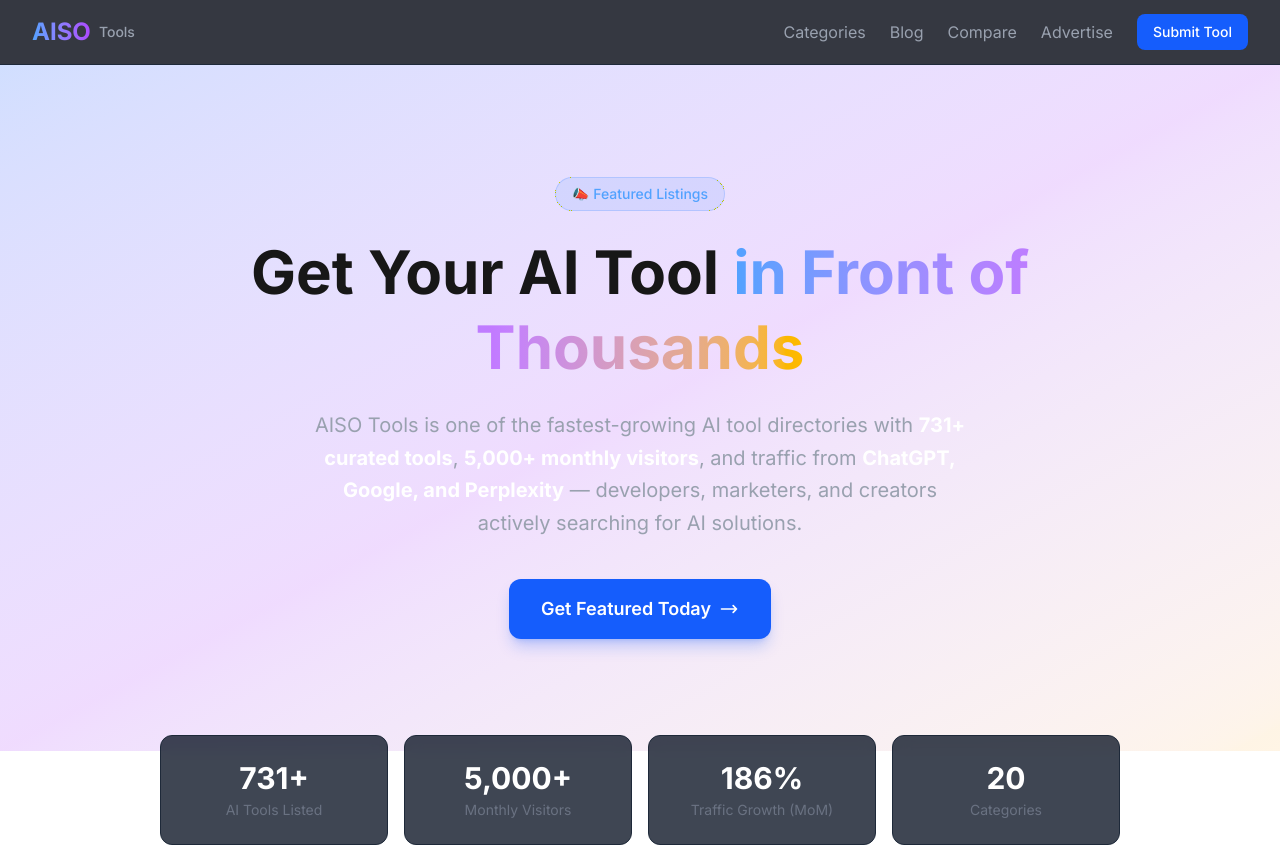
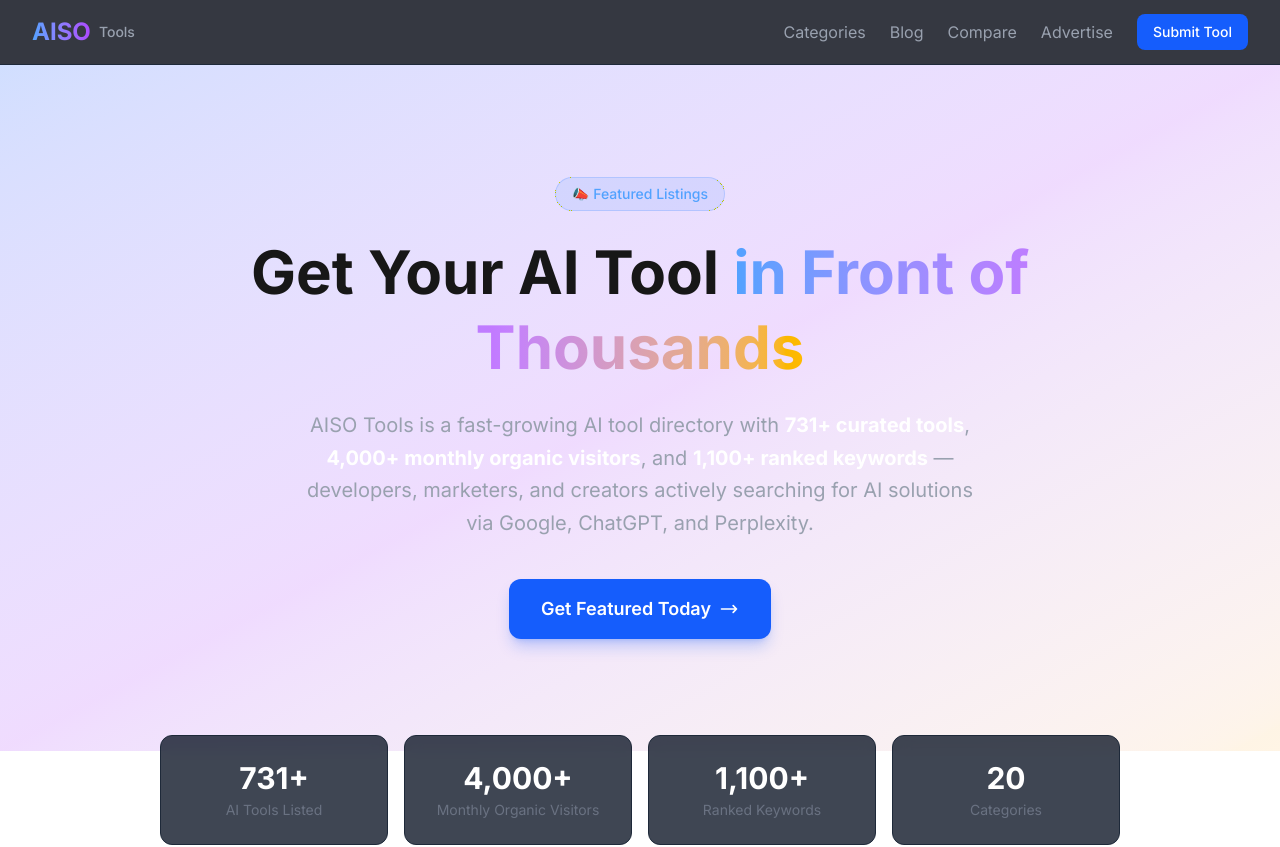
Before and after one commit to shibley/aisotools, a Next.js app: page /advertise in a window 1280 px wide. Shown: the top 847 px of the page. Built offline with nearby package versions, Linux system fonts and the light colour scheme.

Commit message:
chore: update advertise page stats with real DataForSEO traffic data
Replace stale 5K visitors / 186% MoM growth with actual figures:
- 4,000+ monthly organic visitors (DataForSEO ETV)
- 1,100+ ranked keywords (from DataForSEO, 1,106 newly ranked)

```diff
--- a/src/app/advertise/page.tsx
+++ b/src/app/advertise/page.tsx
@@ -62,8 +62,8 @@
 
 const stats = [
   { value: `${tools.length}+`, label: "AI Tools Listed" },
-  { value: "5,000+", label: "Monthly Visitors" },
-  { value: "186%", label: "Traffic Growth (MoM)" },
+  { value: "4,000+", label: "Monthly Organic Visitors" },
+  { value: "1,100+", label: "Ranked Keywords" },
   { value: `${categories.length}`, label: "Categories" },
 ];
 
@@ -206,11 +206,11 @@
               </span>
             </h1>
             <p className="text-xl text-gray-400 mb-10 max-w-2xl mx-auto leading-relaxed">
-              AISO Tools is one of the fastest-growing AI tool directories with{" "}
+              AISO Tools is a fast-growing AI tool directory with{" "}
               <strong className="text-white">{tools.length}+ curated tools</strong>,{" "}
-              <strong className="text-white">5,000+ monthly visitors</strong>, and traffic from{" "}
-              <strong className="text-white">ChatGPT, Google, and Perplexity</strong> — developers,
-              marketers, and creators actively searching for AI solutions.
+              <strong className="text-white">4,000+ monthly organic visitors</strong>, and{" "}
+              <strong className="text-white">1,100+ ranked keywords</strong> — developers,
+              marketers, and creators actively searching for AI solutions via Google, ChatGPT, and Perplexity.
             </p>
             <a
               href="#pricing"
```
